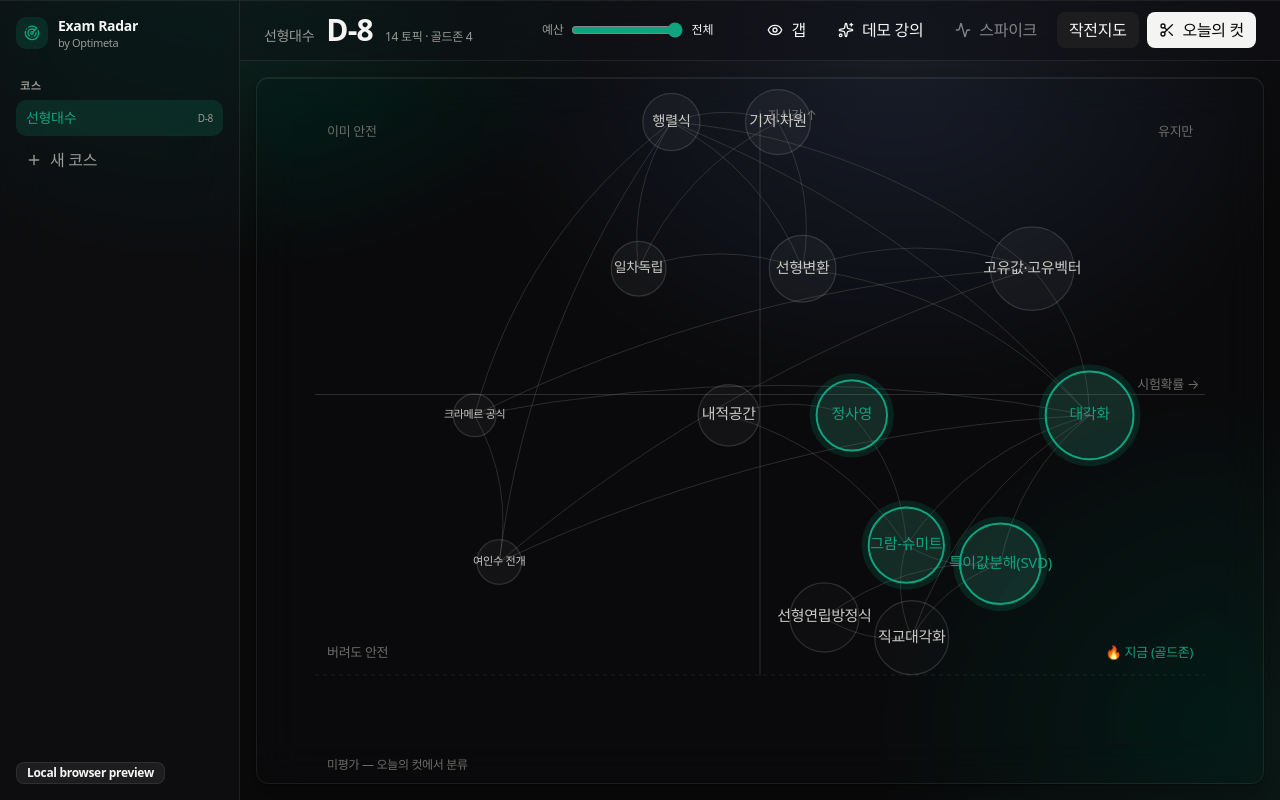
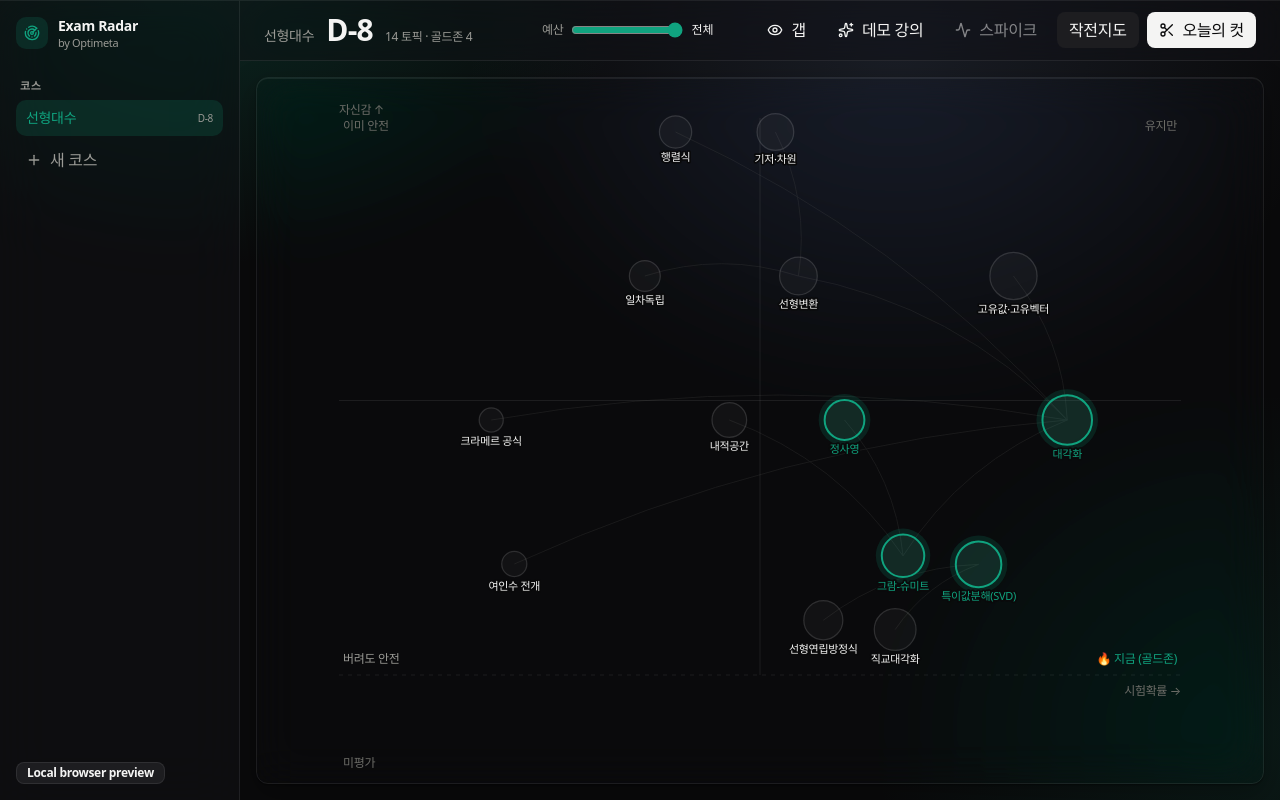
Before and after one commit to OPTIMETA/PAIDEIA-Alt, a React (Vite) app: page / in a window 1280 px wide. Built offline with nearby package versions, Linux system fonts and the light colour scheme; a web font is replaced by a local one.

Commit message:
fix(map): label collisions, arc clutter, and header wrapping

```diff
--- a/src/viz/DecisionMap.tsx
+++ b/src/viz/DecisionMap.tsx
@@ -1,6 +1,7 @@
 // 2D 결정 맵 (plan.md §3.1, §3.4, §14.5) — 큰 인터랙티브 Lombardi 사분면.
 // X=시험확률, Y=자신감. forceX/Y로 데이터 좌표에 앵커 + forceCollide로 겹침 방지.
-// 노드 드래그 = preference override (시험확률·자신감 재조정).
+// 드래그=재조정(override), 클릭=증거 드로어(onSelect), 호버=연결·라벨 강조.
+// 라벨은 충돌 회피(겹치면 숨김)·말줄임·다크 헤일로로 가독성 확보.
 import { useCallback, useEffect, useMemo, useRef, useState } from "react";
 import { forceCollide, forceSimulation, forceX, forceY, type Simulation } from "d3";
 import type { Topic } from "@/lib/schemas";
@@ -23,7 +24,7 @@ type SimNode = {
   fy?: number | null;
 };
 
-type Edge = { a: string; b: string };
+type Edge = { a: string; b: string; w: number };
 
 type Props = {
   topics: Topic[];
@@ -32,17 +33,21 @@ type Props = {
   dimmedIds?: ReadonlySet<string>;
 };
 
-const PAD_X = 70;
-const PAD_TOP = 44;
-const BAND_H = 76; // 하단 '미평가' 띠
-const PAD_BOTTOM = 40;
+const PAD_X = 96;
+const PAD_TOP = 54;
+const BAND_H = 70; // 하단 '미평가' 띠
+const PAD_BOTTOM = 44;
 
 function isHot(examProb: number, confidence: number | null): boolean {
   return examProb >= 0.6 && confidence !== null && confidence <= 1;
 }
 
 function radius(examProb: number): number {
-  return 16 + examProb * 30;
+  return 9 + examProb * 17; // 9~26 (라벨 공간 확보 위해 축소)
+}
+
+function truncate(s: string, n: number): string {
+  return s.length > n ? `${s.slice(0, n - 1)}…` : s;
 }
 
 function layout(examProb: number, confidence: number | null, w: number, h: number) {
@@ -76,28 +81,66 @@ export function DecisionMap({ topics, onChange, onSelect, dimmedIds }: Props) {
   const downAt = useRef<{ x: number; y: number } | null>(null);
   const movedRef = useRef(false);
   const [, setTick] = useState(0);
+  const [hovered, setHovered] = useState<string | null>(null);
   const rerender = useCallback(() => setTick((tk) => tk + 1), []);
 
-  // 아크: 같은 노트에 함께 등장한 토픽 쌍 (Lombardi 관계)
-  const edges = useMemo<Edge[]>(() => {
+  // 모든 관계(같은 노트 공동출현) + 노드당 backbone 1개 (헤어볼 방지)
+  const { backbone, neighbors } = useMemo(() => {
+    const all: Edge[] = [];
+    for (let i = 0; i < topics.length; i++) {
+      for (let j = i + 1; j < topics.length; j++) {
+        const shared = topics[i].appearsInNoteIds.filter((n) =>
+          topics[j].appearsInNoteIds.includes(n),
+        ).length;
+        if (shared > 0) {
+          const w = shared * 10 + Math.min(topics[i].examProb, topics[j].examProb);
+          all.push({ a: topics[i].id, b: topics[j].id, w });
+        }
+      }
+    }
+    // 노드별 최강 1개만 backbone으로(중복 제거)
+    const best = new Map<string, Edge>();
+    for (const t of topics) {
+      let top: Edge | null = null;
+      for (const e of all) {
+        if (e.a !== t.id && e.b !== t.id) continue;
+        if (!top || e.w > top.w) top = e;
+      }
+      if (top) {
+        const key = [top.a, top.b].sort().join("|");
+        if (!best.has(key)) best.set(key, top);
+      }
+    }
+    const neighborMap = new Map<string, Set<string>>();
+    for (const e of all) {
+      (neighborMap.get(e.a) ?? neighborMap.set(e.a, new Set()).get(e.a)!).add(e.b);
+      (neighborMap.get(e.b) ?? neighborMap.set(e.b, new Set()).get(e.b)!).add(e.a);
+    }
+    return { backbone: [...best.values()], allEdges: all, neighbors: neighborMap };
+  }, [topics]);
+
+  const hoverEdges = useMemo(() => {
+    if (!hovered) return [];
     const out: Edge[] = [];
     for (let i = 0; i < topics.length; i++) {
       for (let j = i + 1; j < topics.length; j++) {
-        const shared = topics[i].appearsInNoteIds.some((n) => topics[j].appearsInNoteIds.includes(n));
-        if (shared) out.push({ a: topics[i].id, b: topics[j].id });
+        if (topics[i].id !== hovered && topics[j].id !== hovered) continue;
+        const shared = topics[i].appearsInNoteIds.filter((n) =>
+          topics[j].appearsInNoteIds.includes(n),
+        ).length;
+        if (shared > 0) out.push({ a: topics[i].id, b: topics[j].id, w: shared });
       }
     }
     return out;
-  }, [topics]);
+  }, [hovered, topics]);
 
-  // 컨테이너 크기 추적
   useEffect(() => {
     const el = wrapRef.current;
     if (!el) return;
     const ro = new ResizeObserver((entries) => {
       const cr = entries[0]?.contentRect;
       if (!cr) return;
-      dimsRef.current = { w: Math.max(360, cr.width), h: Math.max(360, cr.height) };
+      dimsRef.current = { w: Math.max(420, cr.width), h: Math.max(360, cr.height) };
       retarget();
       rerender();
     });
@@ -106,7 +149,6 @@ export function DecisionMap({ topics, onChange, onSelect, dimmedIds }: Props) {
     // eslint-disable-next-line react-hooks/exhaustive-deps
   }, []);
 
-  // 시뮬레이션 (topics 변경 시 재구성)
   useEffect(() => {
     const { w, h } = dimsRef.current;
     const prev = new Map(nodesRef.current.map((n) => [n.id, n]));
@@ -123,8 +165,8 @@ export function DecisionMap({ topics, onChange, onSelect, dimmedIds }: Props) {
         tx,
         ty,
         noteIds: t.appearsInNoteIds,
-        x: old?.x ?? tx + (Math.cos(t.id.length * 1.7) * 8),
-        y: old?.y ?? ty + (Math.sin(t.id.length * 1.7) * 8),
+        x: old?.x ?? tx + Math.cos(t.id.length * 1.7) * 8,
+        y: old?.y ?? ty + Math.sin(t.id.length * 1.7) * 8,
       };
     });
     nodesRef.current = nodes;
@@ -132,10 +174,9 @@ export function DecisionMap({ topics, onChange, onSelect, dimmedIds }: Props) {
     const sim = forceSimulation<SimNode>(nodes)
       .force("x", forceX<SimNode>((d) => d.tx).strength(0.16))
       .force("y", forceY<SimNode>((d) => d.ty).strength(0.16))
-      .force("collide", forceCollide<SimNode>((d) => d.r + 9))
+      .force("collide", forceCollide<SimNode>((d) => d.r + 16))
       .stop();
-    // 동기로 정착 — 로드 시 애니메이션 없이 즉시 배치(드래그 때만 애니메이션)
-    for (let i = 0; i < 320; i++) sim.tick();
+    for (let i = 0; i < 340; i++) sim.tick();
     simRef.current = sim;
     rerender();
     return () => {
@@ -154,7 +195,7 @@ export function DecisionMap({ topics, onChange, onSelect, dimmedIds }: Props) {
     const sim = simRef.current;
     if (sim) {
       sim.alpha(0.6);
-      for (let i = 0; i < 240; i++) sim.tick();
+      for (let i = 0; i < 260; i++) sim.tick();
       sim.stop();
       rerender();
     }
@@ -178,7 +219,6 @@ export function DecisionMap({ topics, onChange, onSelect, dimmedIds }: Props) {
     const id = dragId.current;
     const svg = svgRef.current;
     if (!id || !svg) return;
-    // 클릭 vs 드래그 구분: 4px 넘게 움직이면 드래그로 전환(애니메이션 시작)
     if (!movedRef.current && downAt.current) {
       const dist = Math.hypot(e.clientX - downAt.current.x, e.clientY - downAt.current.y);
       if (dist <= 4) return;
@@ -192,8 +232,8 @@ export function DecisionMap({ topics, onChange, onSelect, dimmedIds }: Props) {
     const rect = svg.getBoundingClientRect();
     const n = nodesRef.current.find((x) => x.id === id);
     if (n) {
-      n.fx = e.clientX - rect.left;
-      n.fy = e.clientY - rect.top;
+      n.fx = ((e.clientX - rect.left) / rect.width) * dimsRef.current.w;
+      n.fy = ((e.clientY - rect.top) / rect.height) * dimsRef.current.h;
     }
   }
 
@@ -205,7 +245,6 @@ export function DecisionMap({ topics, onChange, onSelect, dimmedIds }: Props) {
     const n = nodesRef.current.find((x) => x.id === id);
     if (!n || !id) return;
     if (movedRef.current) {
-      // 드래그 → preference override (재조정)
       const sim = simRef.current;
       if (sim) {
         sim.on("tick", null);
@@ -218,7 +257,6 @@ export function DecisionMap({ topics, onChange, onSelect, dimmedIds }: Props) {
       n.fy = null;
       onChange?.(id, next);
     } else {
-      // 클릭 → 증거 드로어 열기 (위치 변화 없음)
       n.fx = null;
       n.fy = null;
       onSelect?.(id);
@@ -231,107 +269,171 @@ export function DecisionMap({ topics, onChange, onSelect, dimmedIds }: Props) {
   const ratedBottom = h - BAND_H - PAD_BOTTOM;
   const cx = PAD_X + 0.5 * (w - 2 * PAD_X);
   const cy = PAD_TOP + 0.5 * (ratedBottom - PAD_TOP);
+  const hoverNeighbors = hovered ? (neighbors.get(hovered) ?? new Set<string>()) : new Set<string>();
+
+  // 라벨 충돌 회피: 중요도 순(골드>호버>시험확률)으로 배치, 겹치면 숨김
+  type Placed = { x: number; y: number; w: number; h: number };
+  const placed: Placed[] = [];
+  const labelFor = new Map<string, { text: string; size: number; anchor: "start" | "middle" | "end" }>();
+  const ordered = [...nodes].sort((a, b) => {
+    const pa = (a.id === hovered ? 3 : 0) + (a.hot ? 2 : 0) + a.examProb;
+    const pb = (b.id === hovered ? 3 : 0) + (b.hot ? 2 : 0) + b.examProb;
+    return pb - pa;
+  });
+  for (const n of ordered) {
+    const forced = n.id === hovered || hoverNeighbors.has(n.id);
+    const size = n.id === hovered ? 13 : 11;
+    const text = forced ? n.name : truncate(n.name, 18);
+    const boxW = text.length * size * 0.6;
+    const boxH = size * 1.1;
+    const ly = n.y + n.r + size + 2;
+    let anchor: "start" | "middle" | "end" = "middle";
+    let bx = n.x - boxW / 2;
+    if (n.x < PAD_X + boxW / 2) {
+      anchor = "start";
+      bx = n.x - size * 0.3;
+    } else if (n.x > w - PAD_X - boxW / 2) {
+      anchor = "end";
+      bx = n.x - boxW + size * 0.3;
+    }
+    const box: Placed = { x: bx, y: ly - boxH, w: boxW, h: boxH + 2 };
+    const overlaps = placed.some(
+      (p) => box.x < p.x + p.w && box.x + box.w > p.x && box.y < p.y + p.h && box.y + box.h > p.y,
+    );
+    // 골드/호버/이웃은 항상 표시, 그 외는 겹치면 숨김
+    if (forced || n.hot || !overlaps) {
+      labelFor.set(n.id, { text, size, anchor });
+      placed.push(box);
+    }
+  }
 
   return (
     <div ref={wrapRef} className="h-full w-full">
       <svg
         ref={svgRef}
-        width={w}
-        height={h}
+        width="100%"
+        height="100%"
         viewBox={`0 0 ${w} ${h}`}
+        preserveAspectRatio="xMidYMid meet"
         className="touch-none select-none"
         role="img"
         aria-label="2D 결정 맵"
       >
         {/* 사분면 가이드 */}
-        <line x1={cx} y1={PAD_TOP - 12} x2={cx} y2={ratedBottom + 8} stroke="var(--line-strong)" strokeWidth={1} />
-        <line x1={PAD_X - 12} y1={cy} x2={w - PAD_X + 12} y2={cy} stroke="var(--line-strong)" strokeWidth={1} />
-        {/* 미평가 띠 */}
+        <line x1={cx} y1={PAD_TOP - 14} x2={cx} y2={ratedBottom + 6} stroke="var(--line)" strokeWidth={1} />
+        <line x1={PAD_X - 14} y1={cy} x2={w - PAD_X + 14} y2={cy} stroke="var(--line)" strokeWidth={1} />
         <line
-          x1={PAD_X - 12}
-          y1={ratedBottom + 8}
-          x2={w - PAD_X + 12}
-          y2={ratedBottom + 8}
+          x1={PAD_X - 14}
+          y1={ratedBottom + 6}
+          x2={w - PAD_X + 14}
+          y2={ratedBottom + 6}
           stroke="var(--line)"
-          strokeDasharray="4 4"
+          strokeDasharray="4 5"
           strokeWidth={1}
         />
 
-        {/* 축·사분면 라벨 */}
-        <text x={w - PAD_X + 6} y={cy - 6} textAnchor="end" fontSize={13} fill="var(--fg-700)">
-          시험확률 →
-        </text>
-        <text x={cx + 8} y={PAD_TOP - 2} fontSize={13} fill="var(--fg-700)">
-          자신감 ↑
-        </text>
-        <text x={w - PAD_X} y={ratedBottom - 10} textAnchor="end" fontSize={13} fill="var(--accent-1)">
+        {/* 모서리 라벨 (faint, 노드 영역 밖) */}
+        <g fontSize={12} fill="var(--fg-700)">
+          <text x={PAD_X - 14} y={PAD_TOP - 18}>자신감 ↑</text>
+          <text x={w - PAD_X + 14} y={ratedBottom + 26} textAnchor="end">시험확률 →</text>
+          <text x={w - PAD_X + 10} y={PAD_TOP - 2} textAnchor="end">유지만</text>
+          <text x={PAD_X - 10} y={PAD_TOP - 2}>이미 안전</text>
+          <text x={PAD_X - 10} y={ratedBottom - 6} fill="var(--fg-500)">버려도 안전</text>
+          <text x={w - PAD_X + 10} y={ratedBottom - 6} textAnchor="end" fill="var(--accent-1)">
             🔥 지금 (골드존)
           </text>
-        <text x={PAD_X} y={ratedBottom - 10} fontSize={13} fill="var(--fg-700)">
-          버려도 안전
-        </text>
-        <text x={w - PAD_X} y={PAD_TOP + 14} textAnchor="end" fontSize={13} fill="var(--fg-700)">
-          유지만
-        </text>
-        <text x={PAD_X} y={PAD_TOP + 14} fontSize={13} fill="var(--fg-700)">
-          이미 안전
-        </text>
-        <text x={PAD_X} y={h - 14} fontSize={12} fill="var(--fg-700)">
-          미평가 — 오늘의 컷에서 분류
-        </text>
+          <text x={PAD_X - 10} y={h - 16}>미평가</text>
+        </g>
 
-        {/* Lombardi 아크 */}
-        <g fill="none" stroke="var(--fg-700)" strokeWidth={1}>
-          {edges.map((e, i) => {
+        {/* backbone 아크 (faint) */}
+        <g fill="none" stroke="var(--fg-700)" strokeWidth={1} opacity={hovered ? 0.06 : 0.16}>
+          {backbone.map((e, i) => {
             const a = byId.get(e.a);
             const b = byId.get(e.b);
             if (!a || !b) return null;
-            const mx = (a.x + b.x) / 2;
-            const my = (a.y + b.y) / 2;
-            const dx = b.x - a.x;
-            const dy = b.y - a.y;
-            const norm = Math.hypot(dx, dy) || 1;
-            const curve = Math.min(60, norm * 0.18);
-            const qx = mx - (dy / norm) * curve;
-            const qy = my + (dx / norm) * curve;
-            return (
-              <path
-                key={i}
-                d={`M${a.x},${a.y} Q${qx},${qy} ${b.x},${b.y}`}
-                opacity={0.35}
-              />
-            );
+            return <path key={i} d={arc(a.x, a.y, b.x, b.y)} />;
           })}
         </g>
 
+        {/* 호버 노드의 연결 (강조) */}
+        {hovered ? (
+          <g fill="none" stroke="var(--accent-1)" strokeWidth={1.2} opacity={0.55}>
+            {hoverEdges.map((e, i) => {
+              const a = byId.get(e.a);
+              const b = byId.get(e.b);
+              if (!a || !b) return null;
+              return <path key={i} d={arc(a.x, a.y, b.x, b.y)} />;
+            })}
+          </g>
+        ) : null}
+
         {/* 노드 */}
-        {nodes.map((n) => (
+        {nodes.map((n) => {
+          const dim = dimmedIds?.has(n.id) ?? false;
+          const active = n.id === hovered || hoverNeighbors.has(n.id);
+          const faded = hovered != null && !active;
+          return (
             <g
               key={n.id}
               transform={`translate(${n.x},${n.y})`}
               onPointerDown={(e) => onPointerDown(e, n.id)}
+              onMouseEnter={() => setHovered(n.id)}
+              onMouseLeave={() => setHovered((cur) => (cur === n.id ? null : cur))}
               className="cursor-grab active:cursor-grabbing"
-            opacity={dimmedIds?.has(n.id) ? 0.26 : 1}
+              opacity={dim ? 0.22 : faded ? 0.4 : 1}
             >
-            {n.hot ? <circle r={n.r + 7} fill="var(--accent-soft)" /> : null}
+              {n.hot ? <circle r={n.r + 6} fill="var(--accent-soft)" /> : null}
               <circle
                 r={n.r}
-              fill={n.confidence === null ? "rgba(255,255,255,0.02)" : "rgba(255,255,255,0.04)"}
+                fill={n.id === hovered ? "rgba(255,255,255,0.07)" : "rgba(255,255,255,0.035)"}
                 stroke={n.hot ? "var(--accent-1)" : "var(--line-strong)"}
                 strokeWidth={n.hot ? 2 : 1.25}
               />
+            </g>
+          );
+        })}
+
+        {/* 라벨 (충돌 회피 통과분, 헤일로) — 노드 위에 그려 가독성 */}
+        {nodes.map((n) => {
+          const lab = labelFor.get(n.id);
+          if (!lab) return null;
+          const dim = dimmedIds?.has(n.id) ?? false;
+          const faded = hovered != null && n.id !== hovered && !hoverNeighbors.has(n.id);
+          return (
             <text
-              textAnchor="middle"
-              dominantBaseline="middle"
-              fontSize={Math.max(11, Math.min(15, n.r * 0.5))}
-              fill={n.hot ? "var(--accent-1)" : "var(--fg-300)"}
-              style={{ pointerEvents: "none" }}
+              key={n.id}
+              x={n.x}
+              y={n.y + n.r + lab.size + 2}
+              textAnchor={lab.anchor}
+              fontSize={lab.size}
+              fill={n.hot ? "var(--accent-1)" : "var(--fg-100)"}
+              opacity={dim ? 0.3 : faded ? 0.35 : 1}
+              style={{
+                pointerEvents: "none",
+                paintOrder: "stroke",
+                stroke: "var(--cod-1000)",
+                strokeWidth: 3.5,
+                strokeLinejoin: "round",
+              }}
             >
-              {n.name}
+              {lab.text}
             </text>
-          </g>
-        ))}
+          );
+        })}
       </svg>
     </div>
   );
 }
+
+/** 곡선 아크 (Lombardi) — 직선의 수직 방향으로 살짝 휘게. */
+function arc(ax: number, ay: number, bx: number, by: number): string {
+  const mx = (ax + bx) / 2;
+  const my = (ay + by) / 2;
+  const dx = bx - ax;
+  const dy = by - ay;
+  const norm = Math.hypot(dx, dy) || 1;
+  const curve = Math.min(50, norm * 0.16);
+  const qx = mx - (dy / norm) * curve;
+  const qy = my + (dx / norm) * curve;
+  return `M${ax},${ay} Q${qx},${qy} ${bx},${by}`;
+}
```
Also changed, not shown: src/App.tsx (+8 -6 lines). Lines whose indentation alone changed are shown as unchanged.
